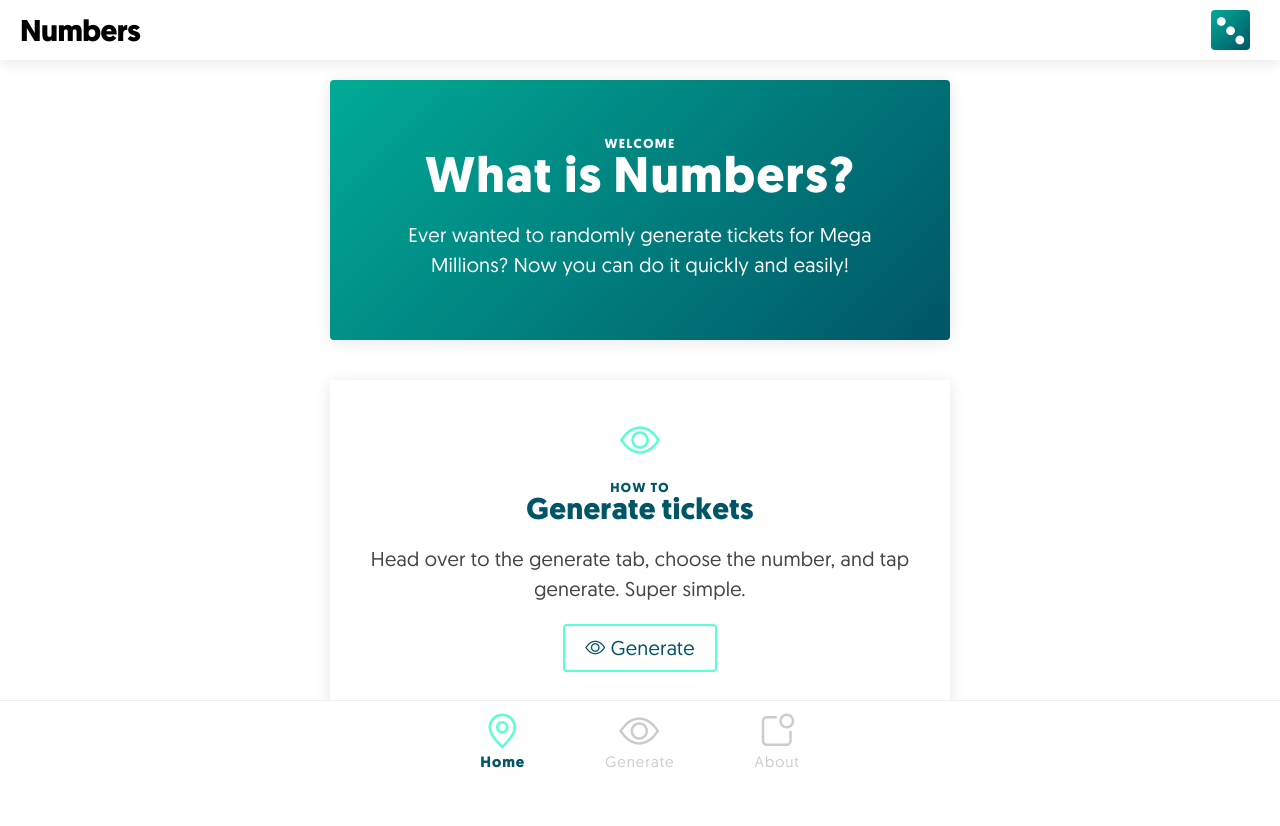
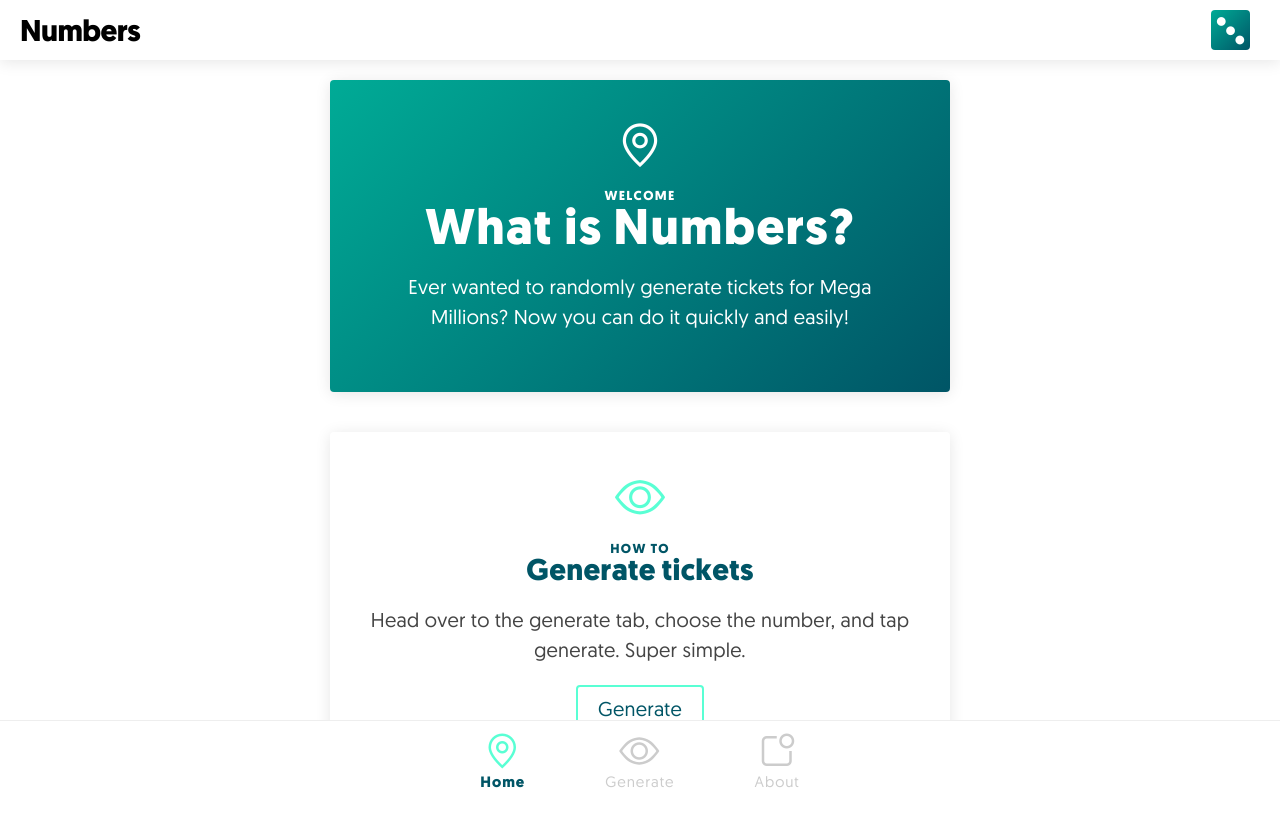
Before and after one commit to mikemattner/numbers, a Vue app: page / in a window 1280 px wide. Shown: the top 826 px of the page. Built offline with nearby package versions, Linux system fonts and the light colour scheme.

Commit message:
Updating styling and number generation.

```diff
--- a/src/App.vue
+++ b/src/App.vue
@@ -53,7 +53,7 @@
   bottom: 0;
   width: 100%;
   padding-top: 10px;
-  height: 100px;
+  height: 80px;
   border-top: 1px solid #eee;
 
   .menu {
--- a/src/components/Numbers.vue
+++ b/src/components/Numbers.vue
@@ -5,9 +5,9 @@
             <h4>Ticket Generator</h4>
             <h2>{{ msg }}</h2>
               <el-form :inline="true" ref="form" label-width="120px">
-                  <el-input-number v-model="num" :min="1" :max="20"></el-input-number>
-                  <el-button type="primary" @click="generateTicket()"><i class="el-icon-circle-plus-outline"></i> Generate</el-button>
-                  <el-button type="primary" @click="resetTicket()"><i class="el-icon-refresh"></i> Reset</el-button>
+                  <el-input-number v-model="num" :min="1" :max="20" v-if="!showTickets"></el-input-number>
+                  <el-button type="primary" @click="generateTicket()" v-if="!showTickets"><i class="el-icon-circle-plus-outline"></i> Generate</el-button>
+                  <el-button type="primary" @click="resetTicket()" v-if="showTickets"><i class="el-icon-refresh"></i> Reset</el-button>
               </el-form>
           </el-col>
       </el-row>
@@ -70,7 +70,7 @@
         let mega = Math.floor((Math.random() * 25) + 1);
         let rand = this.range(1,70,1);
         this.shuffle(rand);
-        let final = rand.splice(5,66);
+        rand.splice(5,66);
         rand.sort((a, b) => a - b);
         this.tickets.push({
           first: rand[0],
--- a/src/views/Home.vue
+++ b/src/views/Home.vue
@@ -3,6 +3,7 @@
     <el-row type="flex" class="row-bg" justify="center">
         <el-col :xs="24" :md="16" :lg="12">
             <div class="card card--blue">
+                <div class="illustrated"><i class="el-icon-location-outline"></i></div>
                 <h4>Welcome</h4>
                 <h1>What is Numbers?</h1>
                 <p>Ever wanted to randomly generate tickets for Mega Millions? Now you can do it quickly and easily!</p>
@@ -12,7 +13,7 @@
                 <h4>How to</h4>
                 <h2>Generate tickets</h2>
                 <p>Head over to the generate tab, choose the number, and tap generate. Super simple.</p>
-                <router-link to="/generate" class="btn"><i class="el-icon-view"></i> Generate</router-link>
+                <router-link to="/generate" class="btn">Generate</router-link>
             </div>
         </el-col>
     </el-row>
@@ -44,7 +45,7 @@
     .illustrated {
         i {
             color: $electricGreen;
-            font-size: 2rem;
+            font-size: 2.5rem;
         }
     }
     h1,
@@ -69,6 +70,12 @@
         h4 {
             color: $white;
         }
+        .illustrated {
+            i {
+                color: $white;
+                font-size: 2.5rem;
+            }
+        }
     }
     .btn {
         display: inline-block;
```
